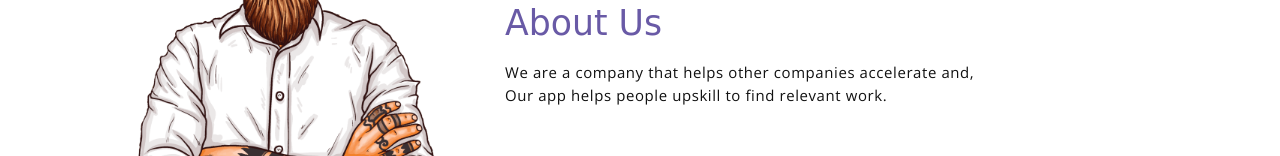
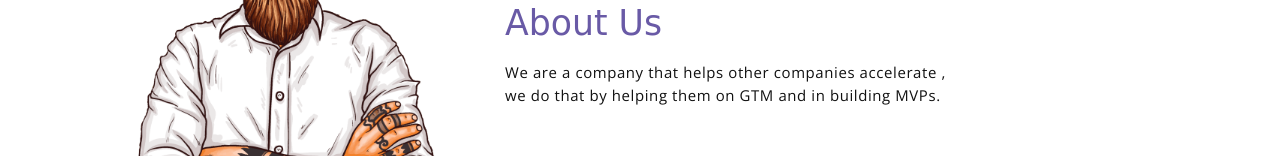
Before and after one commit to InherentNotion/website, a plain HTML site: page index.html in a window 1280 px wide. Shown: the part 959-1115 px from the top of the page. Drawn offline with nearby package versions, Linux system fonts and the light colour scheme; a web font is replaced by a local one.

Commit message:
Update index.html

```diff
--- a/index.html
+++ b/index.html
@@ -61,8 +61,8 @@
                     <p class="section-subtitle">Who Are we?</p>
                     <h2 class="section-title mb-3">About Us</h2>
                     <p>
-                        We are a company that helps other companies accelerate and,
-                        <br> Our app helps people upskill to find relevant work.
+                        We are a company that helps other companies accelerate ,
+                        <br> we do that by helping them on GTM and in building MVPs.
                     </p>
                 </div>
             </div><!-- end of about wrapper -->
```
